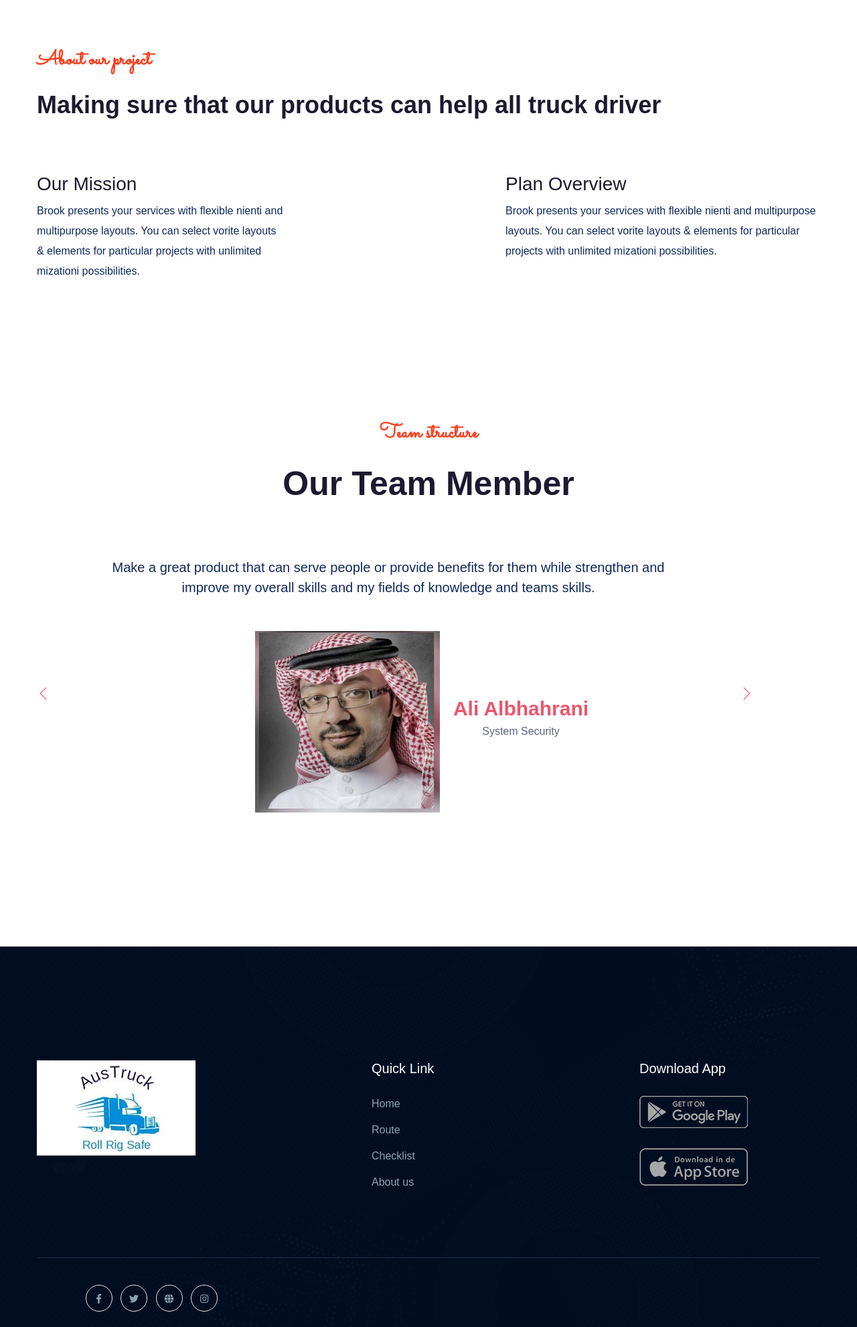
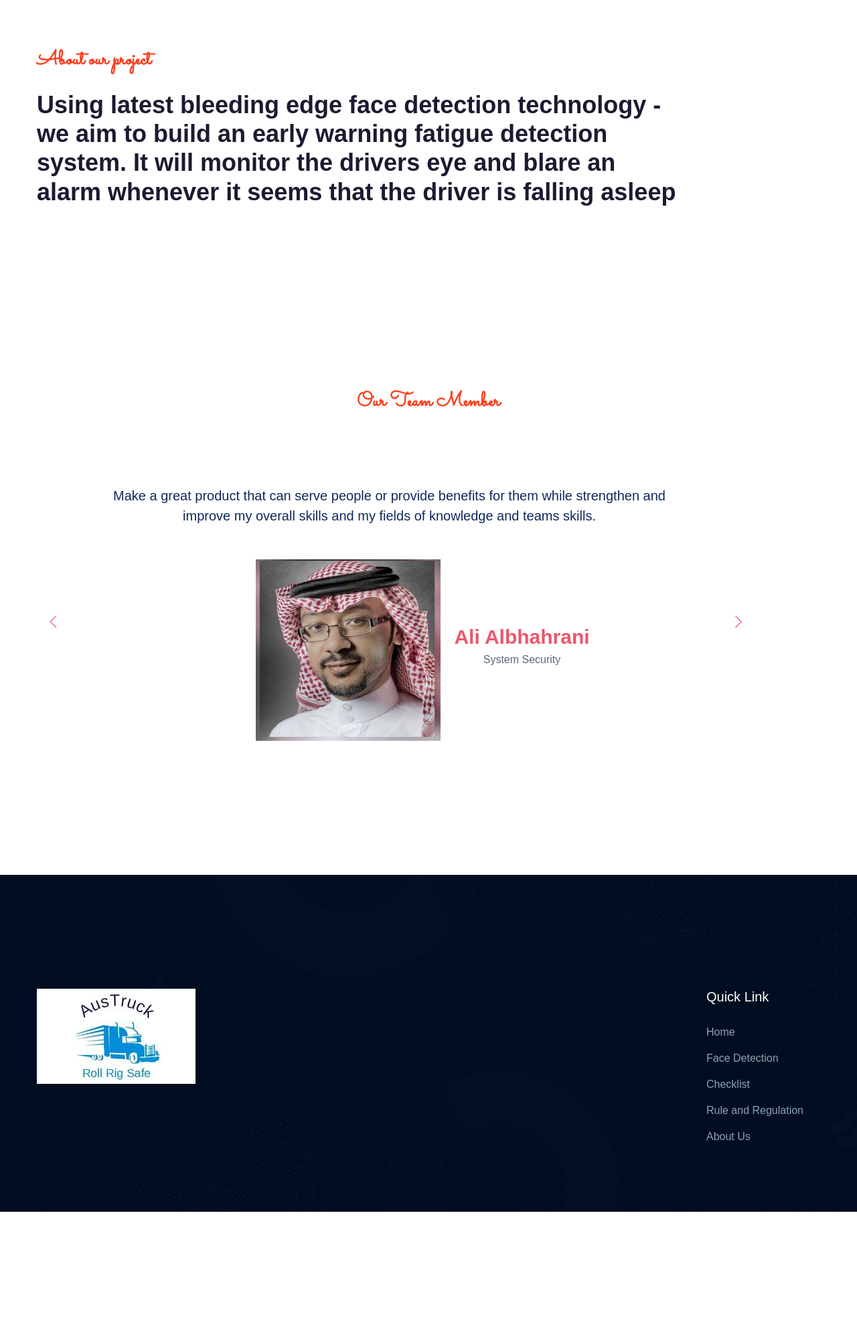
Before and after one commit to anirbanroychowdhury/AustraliaTruck_IE, a Django app: page /aboutus in a window 1280 px wide. Shown: the part 504-2485 px from the top of the page at 67% size. After the commit the page ends 2313 px from the top, so only its background shows below. Run offline with Django 3.2, Linux system fonts and the light colour scheme; some libraries are stand-ins or nearby versions; some web fonts are replaced.

Commit message:
final few fixes for iteration 2

```diff
--- a/homeapp/views.py
+++ b/homeapp/views.py
@@ -49,27 +49,25 @@ def rules(request):
     else:
         Rule_List = ["NONE", ""]
     # ------------------------------------------------
+          # Trucks types extraction form database to be added to the combobox
+    db_truck_types = db.func_SendSQL(dbConn, "SELECT TypeName, ID FROM truckstype order by ID")
+    if type(db_truck_types) is Err:
+        db_truck_types = ["NONE"]
+    truck_types = []
+    for i in range(0, len(db_truck_types)):
+        truck_types.append("<option value='"+ str(db_truck_types[i][1]) +"'>"+ str(db_truck_types[i][0]) +"</option>")
+
+    # License Types extraction form database to be added to the combobox
+    db_License_types = db.func_SendSQL(dbConn, "SELECT LicenseTypeName, LicenseTypeID FROM licensetype order by LicenseTypeID")
+    if type(db_License_types) is Err:
+        db_License_types = ["NONE"]
+
+    License_types = []
+    for i in range(0, len(db_License_types)):
+        License_types.append("<option value='"+ str(db_License_types[i][1]) +"'>"+ str(db_License_types[i][0]) +"</option>")
 
     if request.method != 'POST':
         # Get request or empty POST, simply display the normal page with the form
-
-        # Trucks types extraction form database to be added to the combobox
-        db_truck_types = db.func_SendSQL(dbConn, "SELECT TypeName, ID FROM truckstype order by ID")
-        if type(db_truck_types) is Err:
-            db_truck_types = ["NONE"]
-        truck_types = []
-        for i in range(0, len(db_truck_types)):
-            truck_types.append("<option value='"+ str(db_truck_types[i][1]) +"'>"+ str(db_truck_types[i][0]) +"</option>")
-
-        # License Types extraction form database to be added to the combobox
-        db_License_types = db.func_SendSQL(dbConn, "SELECT LicenseTypeName, LicenseTypeID FROM licensetype order by LicenseTypeID")
-        if type(db_License_types) is Err:
-            db_License_types = ["NONE"]
-
-        License_types = []
-        for i in range(0, len(db_License_types)):
-            License_types.append("<option value='"+ str(db_License_types[i][1]) +"'>"+ str(db_License_types[i][0]) +"</option>")
-
         # Render the final result
         return render(request, "VicRules.html", {"TruckTypes": truck_types, "LicenseTypes": License_types, "RuleList": Rule_List})#, "RulePicture": RulePictures})
 
@@ -96,7 +94,7 @@ def rules(request):
             dbConn.close()
 
         # Runder the final result
-        return render(request, "VicRulesSpacific.html", {"SpasficRules": db_Spasifci_List, "NormalRules":Rule_List })
+        return render(request, "VicRulesSpacific.html", {"SpasficRules": db_Spasifci_List, "NormalRules":Rule_List, "TruckTypes": truck_types, "LicenseTypes": License_types, "RuleList": Rule_List})
 
 def func_GeneralRules(db_Rule_List):
     # General Rules list extraction
--- a/templates/aboutus.html
+++ b/templates/aboutus.html
@@ -42,21 +42,10 @@
                         <div class="section-tittle section-tittle5 mb-80">
                             <br><br><br>
                             <span>About our project</span>
-                            <h2>Making sure that our products can help all truck driver</h2>
+                            <h2>Using latest bleeding edge face detection technology - we aim to build an early warning fatigue detection system. It will monitor the drivers eye and blare an alarm whenever it seems that the driver is falling asleep</h2>
                         </div>
                     </div>
                 </div>
-                <div class="row justify-content-between">
-                    <div class="col-lg-4">
-                        <h3>Our Mission</h3>
-                        <p>Brook presents your services with flexible nienti and multipurpose layouts. You can select vorite layouts & elements for particular projects with unlimited mizationi possibilities.</p>
-                    </div>
-                    <div class="col-lg-5">
-                        <h3>Plan Overview</h3>
-                        <p>Brook presents your services with flexible nienti and multipurpose layouts. You can select vorite layouts & elements for particular projects with unlimited mizationi possibilities.</p>
-                    </div>
-                </div>
-            </div>
 
         <!-- About Details End -->
                 <!-- Testimonial Start -->
@@ -66,8 +55,7 @@
                     <div class="col-lg-12">
                         <!-- Section Tittle -->
                         <div class="section-tittle text-center mb-80">
-                            <span>Team structure</span>
-                            <h2>Our Team Member</h2>
+                            <span>Our Team Member</span>
                         </div>
                     </div>
                 </div>
--- a/templates/base.html
+++ b/templates/base.html
@@ -50,7 +50,7 @@
                                     <nav>
                                         <ul id="navigation">
                                             <li><a href="{% url 'home' %}">Home</a></li>
-                                            <li><a href="/face">Face Detection</a></li>
+                                            <li><a href="{% url 'camera' %}">Face Detection</a></li>
                                             <li><a href="{% url 'check_list' %}">Checklist</a></li>
                                             <li><a href="{% url 'rules' %}">Rule and Regulation</a></li>
                                             <li><a href="{% url 'aboutus' %}">About Us</a></li>
@@ -130,44 +130,17 @@
                             <div class="single-footer-caption mb-50">
                                 <div class="footer-tittle">
                                     <h4>Quick Link</h4>
-                                    <ul>
-                                        <li><a href="#">Home</a></li>
-                                        <li><a href="#">Route</a></li>
-                                        <li><a href="#">Checklist</a></li>
-                                        <li><a href="#">About us</a></li>
+                                    <ul id="navigation">
+                                            <li><a href="{% url 'home' %}">Home</a></li>
+                                            <li><a href="{% url 'camera' %}">Face Detection</a></li>
+                                            <li><a href="{% url 'check_list' %}">Checklist</a></li>
+                                            <li><a href="{% url 'rules' %}">Rule and Regulation</a></li>
+                                            <li><a href="{% url 'aboutus' %}">About Us</a></li>
                                     </ul>
                                 </div>
                             </div>
                         </div>
 
-                        <div class="col-xl-3 col-lg-3 col-md-4 col-sm-6">
-                            <div class="single-footer-caption mb-50">
-                                <div class="footer-tittle">
-                                    <h4>Download App</h4>
-                                    <ul>
-                                        <li class="app-log"><a href="#"><img src="{% static "/img/gallery/app-logo.png"%}" alt=""></a></li>
-                                        <li><a href="#"><img src="{% static "/img/gallery/app-logo2.png"%}" alt=""></a></li>
-                                    </ul>
-                                </div>
-                            </div>
-                        </div>
-                    </div>
-               </div>
-                <div class="footer-bottom">
-                    <div class="row d-flex justify-content-between align-items-center">
-                        <div class="col-xl-3 col-lg-4">
-                            <!-- Footer Social -->
-                            <div class="footer-social f-right">
-                                <a href="#"><i class="fab fa-facebook-f"></i></a>
-                                <a href="#"><i class="fab fa-twitter"></i></a>
-                                <a href="#"><i class="fas fa-globe"></i></a>
-                                <a href="#"><i class="fab fa-instagram"></i></a>
-                            </div>
-                        </div>
-                    </div>
-               </div>
-            </div>
-        </div>
         <!-- Footer End-->
     </footer>
     <!-- Scroll Up -->
```
Also changed, not shown: templates/VicRulesSpacific.html (+26 -3 lines), templates/home.html (+20 -30 lines).
